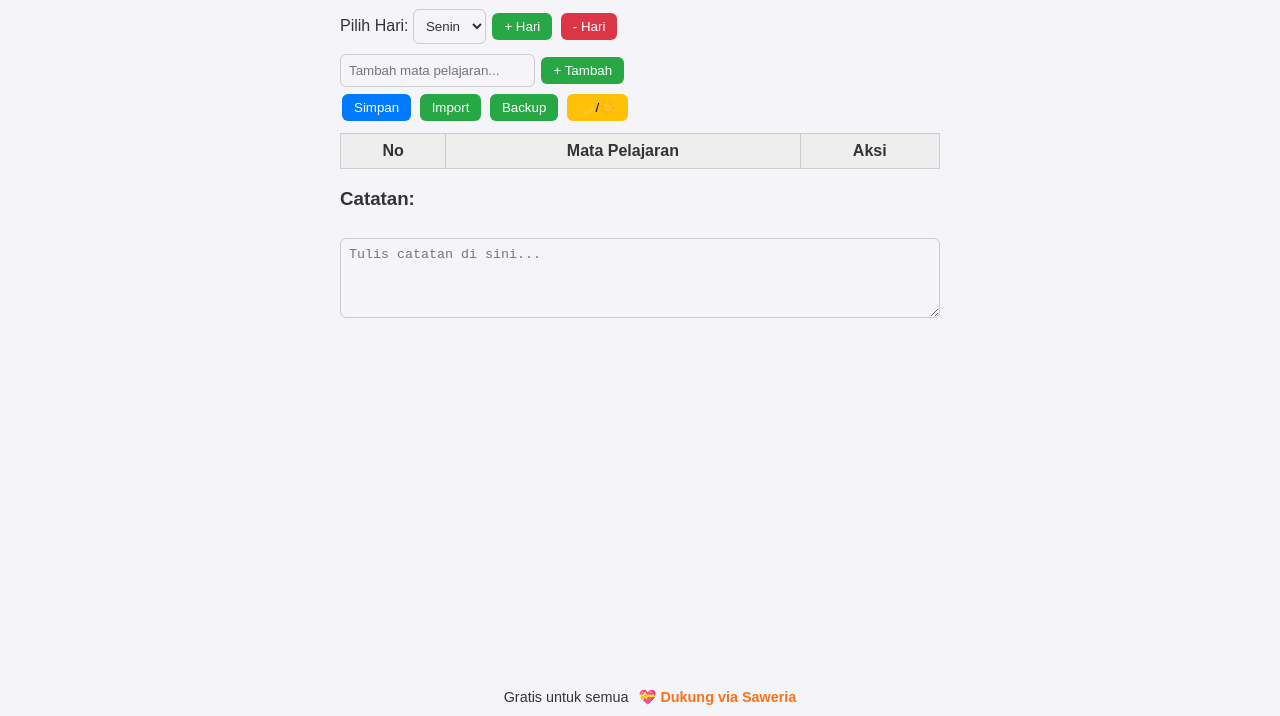
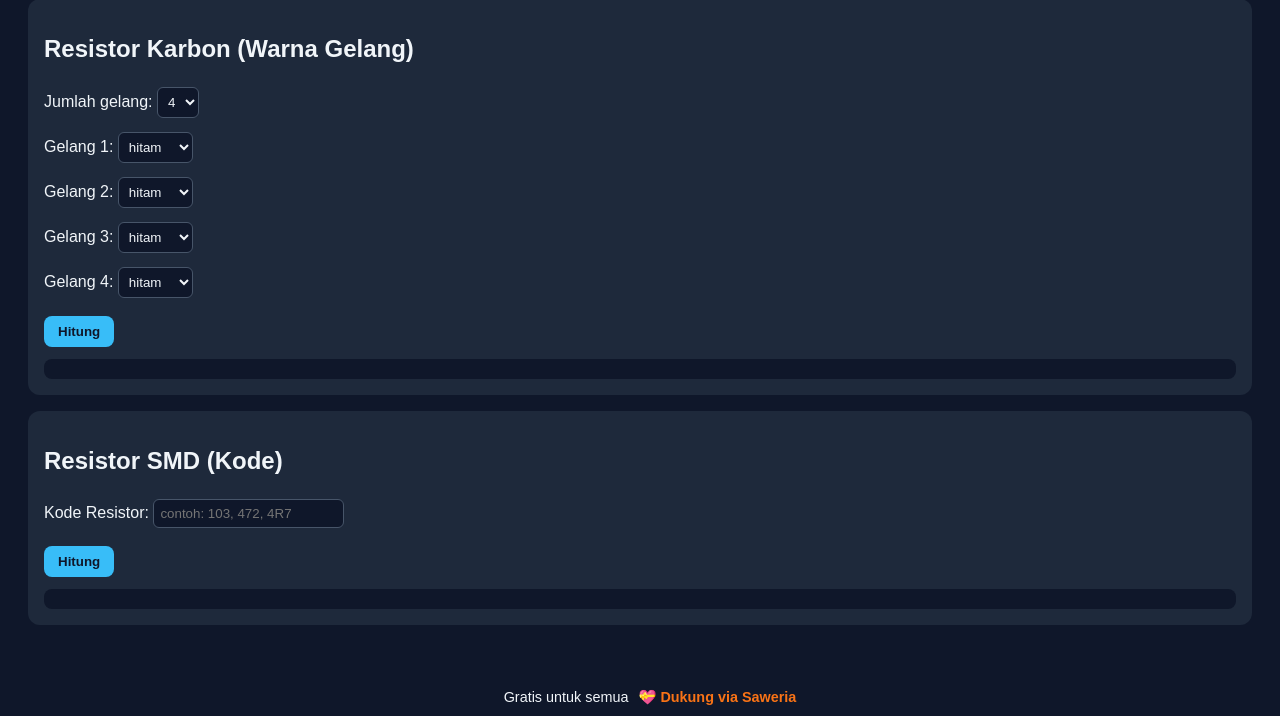
Before and after one commit to vali-tio/CalculatorOhm, a website: page index.html in a window 1280 px wide. Shown: the part 84-800 px from the top of the page. Drawn offline with Linux system fonts and the light colour scheme.

Commit message:
Add files via upload

```diff
--- a/index.html
+++ b/index.html
@@ -1,29 +1,19 @@
 <!DOCTYPE html>
 <html lang="id">
 <head>
-  <meta charset="UTF-8">
-  <meta name="viewport" content="width=device-width, initial-scale=1.0">
-  <title>Jadwal Pelajaran</title>
-   <link rel="manifest" href="manifest.webmanifest">
+<meta charset="UTF-8">
+<meta name="viewport" content="width=device-width, initial-scale=1.0">
+<title>Kalkulator Resistor</title>
+<link rel="manifest" href="manifest.webmanifest">
   <style>
-    body { font-family: Arial, sans-serif; margin: 0; padding: 20px; background: #f4f4f9; color: #333; transition: background 0.3s, color 0.3s; }
-    .dark { background: #1e1e1e; color: #f4f4f9; }
-    .container { max-width: 600px; margin: auto; }
-    select, input, button, textarea { padding: 8px; margin: 5px 0; border-radius: 6px; border: 1px solid #ccc; background: inherit; color: inherit; }
-    button { cursor: pointer; }
-    .btn { margin: 2px; padding: 6px 12px; border: none; border-radius: 6px; }
-    .btn-green { background: #28a745; color: #fff; }
-    .btn-blue { background: #007bff; color: #fff; }
-    .btn-red { background: #dc3545; color: #fff; }
-    .btn-yellow { background: #ffc107; color: #000; }
-    table { width: 100%; border-collapse: collapse; margin-top: 10px; }
-    th, td { border: 1px solid #ccc; padding: 8px; text-align: center; }
-    th { background: #eee; }
-    .dark th { background: #333; }
-    .dark td, .dark th { border-color: #555; }
-    textarea { width: 100%; min-height: 80px; margin-top: 10px; resize: vertical; box-sizing: border-box; }
-    tr.dragging { opacity: 0.5; }
-  </style>
+  body {font-family: Arial, sans-serif; background:#0f172a; color:#f1f5f9; padding:20px}
+  h1 {color:#38bdf8; font-size:22px}
+  .card {background:#1e293b; padding:16px; border-radius:12px; margin-bottom:16px}
+  label {display:block; margin:6px 0}
+  select, input {padding:6px; border-radius:6px; border:1px solid #475569; margin:4px 0; background:#0f172a; color:#f1f5f9}
+  button {padding:8px 14px; margin-top:8px; border:none; border-radius:8px; background:#38bdf8; color:#0f172a; font-weight:600; cursor:pointer}
+  .result {margin-top:12px; padding:10px; background:#0f172a; border-radius:8px;}
+</style>
 </head>
 <footer id="donateFooter">
   <span>Gratis untuk semua</span>
@@ -59,173 +49,132 @@
 </style>
 
 <body>
-<div class="container">
-  <h2>Jadwal</h2>
-  <div>
-    <label>Pilih Hari:</label>
-    <select id="daySelect"></select>
-    <button class="btn btn-green" onclick="addDay()">+ Hari</button>
-    <button class="btn btn-red" onclick="removeDay()">- Hari</button>
-  </div>
-  <div>
-    <input type="text" id="subjectInput" placeholder="Tambah mata pelajaran...">
-    <button class="btn btn-green" onclick="addSubject()">+ Tambah</button>
-  </div>
-  <div>
-    <button class="btn btn-blue" onclick="saveData()">Simpan</button>
-    <button class="btn btn-green" onclick="importData()">Import</button>
-    <button class="btn btn-green" onclick="backupData()">Backup</button>
-    <button class="btn btn-yellow" onclick="toggleDarkMode()">🌙/☀️</button>
-  </div>
+<h1>Kalkulator Resistor</h1>
 
-  <table id="scheduleTable">
-    <thead>
-      <tr><th>No</th><th>Mata Pelajaran</th><th>Aksi</th></tr>
-    </thead>
-    <tbody></tbody>
-  </table>
+<div class="card">
+  <h2>Resistor Karbon (Warna Gelang)</h2>
+  <label>Jumlah gelang:
+    <select id="gelangCount">
+      <option value="4">4</option>
+      <option value="5">5</option>
+      <option value="6">6</option>
+    </select>
+  </label>
+  <div id="warnaInputs"></div>
+  <button onclick="hitungResistorWarna()">Hitung</button>
+  <div class="result" id="hasilWarna"></div>
+</div>
 
-  <div>
-    <h3>Catatan:</h3>
-    <textarea id="notes" placeholder="Tulis catatan di sini..."></textarea>
-  </div>
+<div class="card">
+  <h2>Resistor SMD (Kode)</h2>
+  <label>Kode Resistor:
+    <input type="text" id="kodeSMD" placeholder="contoh: 103, 472, 4R7">
+  </label>
+  <button onclick="hitungResistorSMD()">Hitung</button>
+  <div class="result" id="hasilSMD"></div>
 </div>
 
 <script>
-  let data = JSON.parse(localStorage.getItem('jadwalData')) || { days: { 'Senin': [], }, notes: {} };
-  const daySelect = document.getElementById('daySelect');
-  const subjectInput = document.getElementById('subjectInput');
-  const scheduleTable = document.getElementById('scheduleTable').querySelector('tbody');
-  const notes = document.getElementById('notes');
-  let dragSrcEl = null;
+const warnaMap = {
+  hitam:{val:0, mult:1, tol:null},
+  coklat:{val:1, mult:10, tol:1},
+  merah:{val:2, mult:100, tol:2},
+  oranye:{val:3, mult:1000, tol:null},
+  kuning:{val:4, mult:10000, tol:null},
+  hijau:{val:5, mult:100000, tol:0.5},
+  biru:{val:6, mult:1000000, tol:0.25},
+  ungu:{val:7, mult:10000000, tol:0.1},
+  abu:{val:8, mult:100000000, tol:0.05},
+  putih:{val:9, mult:1000000000, tol:null},
+  emas:{val:null, mult:0.1, tol:5},
+  perak:{val:null, mult:0.01, tol:10},
+  none:{val:null, mult:null, tol:20}
+};
 
-  function renderDays(){
-    daySelect.innerHTML = '';
-    for (let d in data.days){
-      let opt = document.createElement('option');
-      opt.value = d; opt.textContent = d;
-      daySelect.appendChild(opt);
+const warnaList = Object.keys(warnaMap);
+
+function buatInputWarna(jumlah){
+  let html="";
+  for(let i=1;i<=jumlah;i++){
+    html+=`<label>Gelang ${i}: <select id="gelang${i}">`;
+    for(let w of warnaList){
+      html+=`<option value="${w}">${w}</option>`;
     }
-    renderSchedule();
+    html+="</select></label>";
   }
+  document.getElementById('warnaInputs').innerHTML=html;
+}
 
-  function addDay(){
-    let name = prompt('Nama hari:');
-    if(name && !data.days[name]){ data.days[name] = []; renderDays(); saveData(); }
+// inisialisasi default 4 gelang
+buatInputWarna(4);
+
+document.getElementById('gelangCount').addEventListener('change', e=>{
+  buatInputWarna(parseInt(e.target.value));
+});
+
+function formatOhm(val){
+  if(val>=1e6) return (val/1e6).toFixed(2)+" MΩ";
+  if(val>=1e3) return (val/1e3).toFixed(2)+" kΩ";
+  return val+" Ω";
+}
+
+function hitungResistorWarna(){
+  const jumlah=parseInt(document.getElementById('gelangCount').value);
+  let gelang=[];
+  for(let i=1;i<=jumlah;i++){
+    gelang.push(document.getElementById('gelang'+i).value);
   }
+  let nilai=0; let tol="";
+  if(jumlah===4){
+    const d1=warnaMap[gelang[0]].val;
+    const d2=warnaMap[gelang[1]].val;
+    const mult=warnaMap[gelang[2]].mult;
+    tol=warnaMap[gelang[3]].tol;
+    nilai=(d1*10+d2)*mult;
+  }
+  if(jumlah===5){
+    const d1=warnaMap[gelang[0]].val;
+    const d2=warnaMap[gelang[1]].val;
+    const d3=warnaMap[gelang[2]].val;
+    const mult=warnaMap[gelang[3]].mult;
+    tol=warnaMap[gelang[4]].tol;
+    nilai=(d1*100+d2*10+d3)*mult;
+  }
+  if(jumlah===6){
+    const d1=warnaMap[gelang[0]].val;
+    const d2=warnaMap[gelang[1]].val;
+    const d3=warnaMap[gelang[2]].val;
+    const mult=warnaMap[gelang[3]].mult;
+    tol=warnaMap[gelang[4]].tol;
+    nilai=(d1*100+d2*10+d3)*mult;
+  }
+  document.getElementById('hasilWarna').innerText="Nilai: "+formatOhm(nilai)+ (tol?" ±"+tol+"%":"");
+}
 
-  function removeDay(){
-    let d = daySelect.value;
-    if(confirm('Hapus hari ' + d + '?')){
-      delete data.days[d];
-      delete data.notes[d];
-      renderDays(); saveData();
-    }
+function hitungResistorSMD(){
+  let kode=document.getElementById('kodeSMD').value.trim().toUpperCase();
+  let nilai=null;
+  if(kode.includes('R')){
+    nilai=parseFloat(kode.replace('R','.'));
+  }else if(kode.length===3){
+    let d1=parseInt(kode[0]);
+    let d2=parseInt(kode[1]);
+    let mult=Math.pow(10,parseInt(kode[2]));
+    nilai=(d1*10+d2)*mult;
+  }else if(kode.length===4){
+    let d1=parseInt(kode[0]);
+    let d2=parseInt(kode[1]);
+    let d3=parseInt(kode[2]);
+    let mult=Math.pow(10,parseInt(kode[3]));
+    nilai=(d1*100+d2*10+d3)*mult;
   }
-
-  function addSubject(){
-    let d = daySelect.value;
-    let subj = subjectInput.value.trim();
-    if(subj){
-      data.days[d].push(subj);
-      subjectInput.value = '';
-      renderSchedule(); saveData();
-    }
+  if(nilai!==null){
+    document.getElementById('hasilSMD').innerText="Nilai: "+formatOhm(nilai);
+  }else{
+    document.getElementById('hasilSMD').innerText="Kode tidak valid";
   }
-
-  function removeSubject(index){
-    let d = daySelect.value;
-    data.days[d].splice(index,1);
-    renderSchedule(); saveData();
-  }
-
-  function editSubject(index){
-    let d = daySelect.value;
-    let cell = document.getElementById('subj-'+index);
-    cell.contentEditable = true;
-    cell.focus();
-    cell.onblur = function(){
-      data.days[d][index] = cell.textContent.trim();
-      cell.contentEditable = false;
-      saveData();
-    };
-  }
-
-  function renderSchedule(){
-    let d = daySelect.value;
-    scheduleTable.innerHTML = '';
-    data.days[d].forEach((subj,i)=>{
-      let tr = document.createElement('tr');
-      tr.setAttribute('draggable','true');
-      tr.innerHTML = `<td>${i+1}</td>
-                      <td id="subj-${i}">${subj}</td>
-                      <td>
-                        <button class='btn btn-blue' onclick='editSubject(${i})'>✏️</button>
-                        <button class='btn btn-red' onclick='removeSubject(${i})'>🗑️</button>
-                      </td>`;
-      addDnDHandlers(tr, i);
-      scheduleTable.appendChild(tr);
-    });
-    notes.value = data.notes[d] || '';
-  }
-
-  function saveData(){
-    let d = daySelect.value;
-    data.notes[d] = notes.value;
-    localStorage.setItem('jadwalData', JSON.stringify(data));
-    alert('Data disimpan!');
-  }
-
-  function backupData(){
-    let blob = new Blob([JSON.stringify(data)], {type:'application/json'});
-    let a = document.createElement('a');
-    a.href = URL.createObjectURL(blob);
-    a.download = 'jadwal.json';
-    a.click();
-  }
-
-  function importData(){
-    let inp = document.createElement('input');
-    inp.type = 'file';
-    inp.accept = 'application/json';
-    inp.onchange = e=>{
-      let file = e.target.files[0];
-      let reader = new FileReader();
-      reader.onload = ()=>{ data = JSON.parse(reader.result); renderDays(); saveData(); };
-      reader.readAsText(file);
-    };
-    inp.click();
-  }
-
-  function toggleDarkMode(){
-    document.body.classList.toggle('dark');
-  }
-
-  function addDnDHandlers(row, index){
-    row.addEventListener('dragstart', (e)=>{
-      dragSrcEl = index;
-      row.classList.add('dragging');
-    });
-    row.addEventListener('dragend', ()=>{
-      row.classList.remove('dragging');
-    });
-    row.addEventListener('dragover', (e)=>{
-      e.preventDefault();
-    });
-    row.addEventListener('drop', (e)=>{
-      let d = daySelect.value;
-      let rows = Array.from(scheduleTable.querySelectorAll('tr'));
-      let dropIndex = rows.indexOf(row);
-      let moved = data.days[d].splice(dragSrcEl,1)[0];
-      data.days[d].splice(dropIndex,0,moved);
-      renderSchedule(); saveData();
-    });
-  }
-
-  daySelect.onchange = renderSchedule;
-  renderDays();
-      // Register Service Worker
-    if ("serviceWorker" in navigator) {
+}
+      if ("serviceWorker" in navigator) {
       navigator.serviceWorker.register("service-worker.js")
         .then(() => console.log("Service Worker registered"))
         .catch(err => console.error("SW registration failed:", err));
--- a/service-worker.js
+++ b/service-worker.js
@@ -1,6 +1,6 @@
 self.addEventListener("install", event => {
   event.waitUntil(
-    caches.open("jadwal-cache").then(cache => {
+    caches.open("pwa-cache").then(cache => {
       return cache.addAll([
         "index.html",
         "offline.html"
```
Also changed, not shown: manifest.webmanifest.
